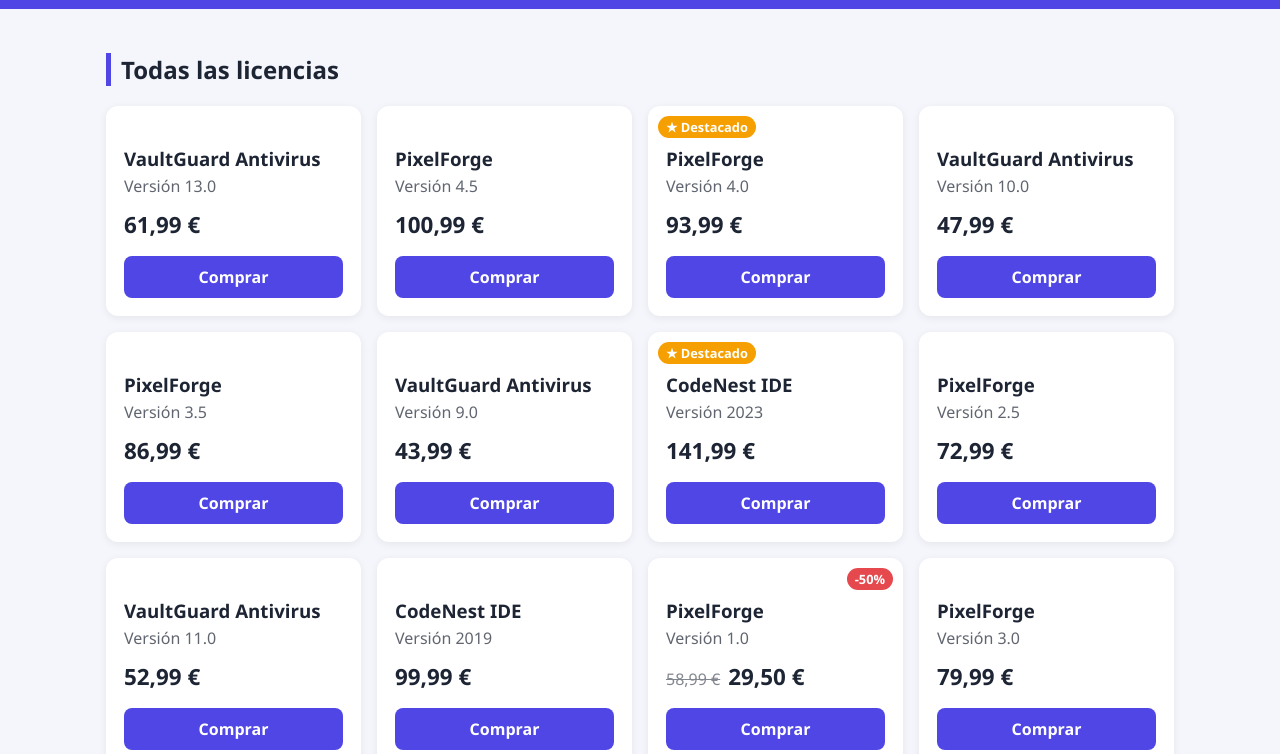
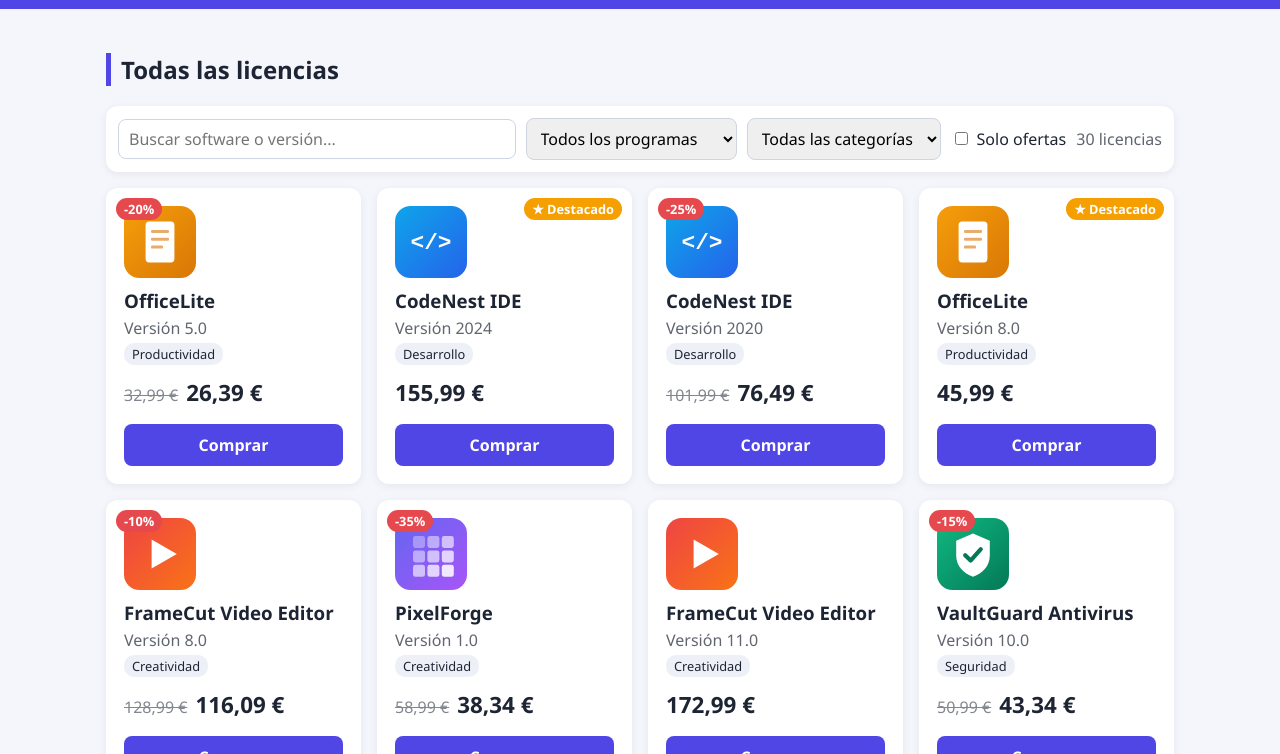
Before and after one commit to Culodesiri/License-Shop, a plain HTML site: page index.html in a window 1280 px wide. Shown: the part 46-800 px from the top of the page. Drawn offline with Linux system fonts and the light colour scheme.

Commit message:
DFipebuovh

```diff
--- a/data/licenses.json
+++ b/data/licenses.json
@@ -4,179 +4,329 @@
     "software": "PixelForge",
     "version": "1.0",
     "price": 58.99,
-    "key": "676N-M8MG-6VKF-C36L",
+    "key": "L44U-8P8M-RAAZ-5EKQ",
     "featured": false,
-    "discount": 50
+    "discount": 35,
+    "category": "Creatividad",
+    "image": "images/pixelforge.svg"
   },
   {
     "id": 2,
     "software": "PixelForge",
     "version": "2.0",
-    "price": 65.99,
-    "key": "AEDC-NRB7-W6NQ-U9AF",
+    "price": 67.99,
+    "key": "C546-CX9H-ZBKF-HB7L",
     "featured": false,
-    "discount": 0
+    "discount": 30,
+    "category": "Creatividad",
+    "image": "images/pixelforge.svg"
   },
   {
     "id": 3,
     "software": "PixelForge",
     "version": "2.5",
-    "price": 72.99,
-    "key": "7T4F-SWQU-BEG3-GU2E",
+    "price": 76.99,
+    "key": "X39K-MC8R-ENPE-H82N",
     "featured": false,
-    "discount": 0
+    "discount": 15,
+    "category": "Creatividad",
+    "image": "images/pixelforge.svg"
   },
   {
     "id": 4,
     "software": "PixelForge",
     "version": "3.0",
-    "price": 79.99,
-    "key": "BAPP-D823-4ENT-XFVX",
+    "price": 85.99,
+    "key": "K4UZ-62W9-2TBF-L9A9",
     "featured": false,
-    "discount": 0
+    "discount": 0,
+    "category": "Creatividad",
+    "image": "images/pixelforge.svg"
   },
   {
     "id": 5,
     "software": "PixelForge",
     "version": "3.5",
-    "price": 86.99,
-    "key": "A4HJ-RGAD-79MN-6NJ4",
+    "price": 93.99,
+    "key": "QWHM-LYXY-VRGL-EM5Z",
     "featured": false,
-    "discount": 0
+    "discount": 0,
+    "category": "Creatividad",
+    "image": "images/pixelforge.svg"
   },
   {
     "id": 6,
     "software": "PixelForge",
     "version": "4.0",
-    "price": 93.99,
-    "key": "2H34-PATV-BPM3-GCKP",
+    "price": 102.99,
+    "key": "CR4L-AY92-RRLE-648D",
     "featured": true,
-    "discount": 0
+    "discount": 0,
+    "category": "Creatividad",
+    "image": "images/pixelforge.svg"
   },
   {
     "id": 7,
-    "software": "PixelForge",
-    "version": "4.5",
-    "price": 100.99,
-    "key": "6SAX-U2EE-FPRA-ZZ7J",
+    "software": "FrameCut Video Editor",
+    "version": "6.0",
+    "price": 98.99,
+    "key": "DSUC-4RL3-EXKK-8DSJ",
     "featured": false,
-    "discount": 0
+    "discount": 50,
+    "category": "Creatividad",
+    "image": "images/framecut.svg"
   },
   {
     "id": 8,
-    "software": "CodeNest IDE",
-    "version": "2018",
-    "price": 88.99,
-    "key": "8J2M-KVQR-NLN2-8F4D",
+    "software": "FrameCut Video Editor",
+    "version": "7.0",
+    "price": 113.99,
+    "key": "8BPZ-KZ59-8VJT-JA2J",
     "featured": false,
-    "discount": 40
+    "discount": 30,
+    "category": "Creatividad",
+    "image": "images/framecut.svg"
   },
   {
     "id": 9,
-    "software": "CodeNest IDE",
-    "version": "2019",
-    "price": 99.99,
-    "key": "GGCS-R3S4-9UME-JQ8E",
+    "software": "FrameCut Video Editor",
+    "version": "8.0",
+    "price": 128.99,
+    "key": "BSWR-4S3J-JKG3-GMB6",
     "featured": false,
-    "discount": 0
+    "discount": 10,
+    "category": "Creatividad",
+    "image": "images/framecut.svg"
   },
   {
     "id": 10,
-    "software": "CodeNest IDE",
-    "version": "2020",
-    "price": 109.99,
-    "key": "TPPB-ET46-RDCM-UZJF",
+    "software": "FrameCut Video Editor",
+    "version": "9.0",
+    "price": 143.99,
+    "key": "EHUJ-VW39-QLMM-2NCD",
     "featured": false,
-    "discount": 0
+    "discount": 0,
+    "category": "Creatividad",
+    "image": "images/framecut.svg"
   },
   {
     "id": 11,
-    "software": "CodeNest IDE",
-    "version": "2021",
-    "price": 120.99,
-    "key": "ZJ6X-JCB8-YVCB-E8EV",
-    "featured": false,
-    "discount": 0
+    "software": "FrameCut Video Editor",
+    "version": "10.0",
+    "price": 157.99,
+    "key": "27E3-MQSW-CR2K-VU9G",
+    "featured": true,
+    "discount": 0,
+    "category": "Creatividad",
+    "image": "images/framecut.svg"
   },
   {
     "id": 12,
-    "software": "CodeNest IDE",
-    "version": "2022",
-    "price": 131.99,
-    "key": "WJEE-6ZCJ-XYF8-E4B9",
+    "software": "FrameCut Video Editor",
+    "version": "11.0",
+    "price": 172.99,
+    "key": "WVUN-EWNY-EW4G-EE6B",
     "featured": false,
-    "discount": 0
+    "discount": 0,
+    "category": "Creatividad",
+    "image": "images/framecut.svg"
   },
   {
     "id": 13,
     "software": "CodeNest IDE",
-    "version": "2023",
-    "price": 141.99,
-    "key": "A22A-EFFH-S4X2-767F",
-    "featured": true,
-    "discount": 0
+    "version": "2019",
+    "price": 88.99,
+    "key": "823E-QBD5-CRT3-57R3",
+    "featured": false,
+    "discount": 40,
+    "category": "Desarrollo",
+    "image": "images/codenest.svg"
   },
   {
     "id": 14,
     "software": "CodeNest IDE",
-    "version": "2024",
-    "price": 152.99,
-    "key": "BVF8-BQH9-9SAZ-VKNL",
+    "version": "2020",
+    "price": 101.99,
+    "key": "W9QF-C8M9-ZP6S-R892",
     "featured": false,
-    "discount": 0
+    "discount": 25,
+    "category": "Desarrollo",
+    "image": "images/codenest.svg"
   },
   {
     "id": 15,
-    "software": "VaultGuard Antivirus",
-    "version": "8.0",
-    "price": 38.99,
-    "key": "X69R-W3SN-5NP2-QWPJ",
+    "software": "CodeNest IDE",
+    "version": "2021",
+    "price": 115.99,
+    "key": "2ALW-NV3K-FMFV-27GL",
     "featured": false,
-    "discount": 30
+    "discount": 15,
+    "category": "Desarrollo",
+    "image": "images/codenest.svg"
   },
   {
     "id": 16,
-    "software": "VaultGuard Antivirus",
-    "version": "9.0",
-    "price": 43.99,
-    "key": "J9YC-ETLH-68TP-429W",
+    "software": "CodeNest IDE",
+    "version": "2022",
+    "price": 128.99,
+    "key": "PXZN-SFBW-SKNR-T2L3",
     "featured": false,
-    "discount": 0
+    "discount": 10,
+    "category": "Desarrollo",
+    "image": "images/codenest.svg"
   },
   {
     "id": 17,
-    "software": "VaultGuard Antivirus",
-    "version": "10.0",
-    "price": 47.99,
-    "key": "6WEC-TCTY-VBJ3-7NBT",
+    "software": "CodeNest IDE",
+    "version": "2023",
+    "price": 141.99,
+    "key": "357T-M2TG-NPCY-ZBEC",
     "featured": false,
-    "discount": 0
+    "discount": 0,
+    "category": "Desarrollo",
+    "image": "images/codenest.svg"
   },
   {
     "id": 18,
-    "software": "VaultGuard Antivirus",
-    "version": "11.0",
-    "price": 52.99,
-    "key": "RKDH-6GZE-NN8S-MA8C",
-    "featured": false,
-    "discount": 0
+    "software": "CodeNest IDE",
+    "version": "2024",
+    "price": 155.99,
+    "key": "66RA-KGVN-7ZAZ-LJ5D",
+    "featured": true,
+    "discount": 0,
+    "category": "Desarrollo",
+    "image": "images/codenest.svg"
   },
   {
     "id": 19,
     "software": "VaultGuard Antivirus",
-    "version": "12.0",
-    "price": 57.99,
-    "key": "MQTY-L3QF-42J6-7NA2",
-    "featured": true,
-    "discount": 0
+    "version": "8.0",
+    "price": 38.99,
+    "key": "N43R-Q7BE-F5NK-D998",
+    "featured": false,
+    "discount": 50,
+    "category": "Seguridad",
+    "image": "images/vaultguard.svg"
   },
   {
     "id": 20,
     "software": "VaultGuard Antivirus",
+    "version": "9.0",
+    "price": 44.99,
+    "key": "XKTK-YUVA-EEMG-NZTY",
+    "featured": false,
+    "discount": 20,
+    "category": "Seguridad",
+    "image": "images/vaultguard.svg"
+  },
+  {
+    "id": 21,
+    "software": "VaultGuard Antivirus",
+    "version": "10.0",
+    "price": 50.99,
+    "key": "LC9T-3LCG-QYS4-NN5F",
+    "featured": false,
+    "discount": 15,
+    "category": "Seguridad",
+    "image": "images/vaultguard.svg"
+  },
+  {
+    "id": 22,
+    "software": "VaultGuard Antivirus",
+    "version": "11.0",
+    "price": 56.99,
+    "key": "QPCY-MBZ9-8L6B-TDPH",
+    "featured": false,
+    "discount": 10,
+    "category": "Seguridad",
+    "image": "images/vaultguard.svg"
+  },
+  {
+    "id": 23,
+    "software": "VaultGuard Antivirus",
+    "version": "12.0",
+    "price": 61.99,
+    "key": "2P7Z-AYMS-B2LM-4PQU",
+    "featured": false,
+    "discount": 0,
+    "category": "Seguridad",
+    "image": "images/vaultguard.svg"
+  },
+  {
+    "id": 24,
+    "software": "VaultGuard Antivirus",
     "version": "13.0",
-    "price": 61.99,
-    "key": "X7WP-GHPR-2FVW-SBYF",
+    "price": 67.99,
+    "key": "ZFR3-MYZJ-B5BP-GPZU",
+    "featured": true,
+    "discount": 0,
+    "category": "Seguridad",
+    "image": "images/vaultguard.svg"
+  },
+  {
+    "id": 25,
+    "software": "OfficeLite",
+    "version": "4.0",
+    "price": 28.99,
+    "key": "LR57-9NPS-M52Q-98SC",
     "featured": false,
-    "discount": 0
+    "discount": 50,
+    "category": "Productividad",
+    "image": "images/officelite.svg"
+  },
+  {
+    "id": 26,
+    "software": "OfficeLite",
+    "version": "5.0",
+    "price": 32.99,
+    "key": "7PCX-6VJQ-L2K3-CAU7",
+    "featured": false,
+    "discount": 20,
+    "category": "Productividad",
+    "image": "images/officelite.svg"
+  },
+  {
+    "id": 27,
+    "software": "OfficeLite",
+    "version": "6.0",
+    "price": 37.99,
+    "key": "9Q8D-BZJ9-X7Y2-6ESG",
+    "featured": false,
+    "discount": 15,
+    "category": "Productividad",
+    "image": "images/officelite.svg"
+  },
+  {
+    "id": 28,
+    "software": "OfficeLite",
+    "version": "7.0",
+    "price": 41.99,
+    "key": "S7HN-XEVR-JKSG-UPPJ",
+    "featured": false,
+    "discount": 10,
+    "category": "Productividad",
+    "image": "images/officelite.svg"
+  },
+  {
+    "id": 29,
+    "software": "OfficeLite",
+    "version": "8.0",
+    "price": 45.99,
+    "key": "9PCX-ZANK-UDS4-DHBQ",
+    "featured": true,
+    "discount": 0,
+    "category": "Productividad",
+    "image": "images/officelite.svg"
+  },
+  {
+    "id": 30,
+    "software": "OfficeLite",
+    "version": "9.0",
+    "price": 50.99,
+    "key": "9Z5B-ZKY3-67Q6-QB7Q",
+    "featured": false,
+    "discount": 0,
+    "category": "Productividad",
+    "image": "images/officelite.svg"
   }
 ]
--- a/scripts/app.js
+++ b/scripts/app.js
@@ -6,12 +6,14 @@ class App {
   constructor() {
     this.main = document.getElementById('main');
     this.navigation = document.getElementById('navigation');
+    this.licenses = [];
     this.controller = null;
   }
 
   async Initialize() {
     try {
-      this.controller = new LicenseController(await this.LoadLicenses());
+      this.licenses = await this.LoadLicenses();
+      this.controller = new LicenseController(this.licenses);
       this.RenderSections();
     } catch (error) {
       console.error(error);
@@ -23,17 +25,18 @@ class App {
     const response = await fetch('data/licenses.json');
     const data = await response.json();
     return data.map((item) => new License(
-      item.id, item.software, item.version, item.price, item.key, item.featured, item.discount
+      item.id, item.software, item.version, item.price, item.key,
+      item.featured, item.discount, item.category, item.image
     ));
   }
 
   // The order of this list is the order of the sections on the page.
   RenderSections() {
     const sections = [
-      { id: 'all', title: 'Todas las licencias', render: (parent) => this.controller.RenderAll(20, parent) },
+      { id: 'all', title: 'Todas las licencias', render: (parent) => this.RenderAllWithFilters(parent) },
       { id: 'offers', title: 'Ofertas', render: (parent) => this.controller.RenderOffers(3, parent) },
       { id: 'featured', title: 'Destacados', render: (parent) => this.controller.RenderFeatured(3, parent) },
-      { id: 'latest', title: 'Últimas versiones', render: (parent) => this.controller.RenderLatest(1, parent) }
+      { id: 'latest', title: 'Últimas versiones', render: (parent) => this.controller.RenderLatest(3, parent) }
     ];
     sections.forEach((section) => this.RenderSection(section));
   }
@@ -50,6 +53,44 @@ class App {
     link.textContent = title;
     this.navigation.appendChild(link);
   }
+
+  RenderAllWithFilters(grid) {
+    const filters = { search: '', software: '', category: '', onlyOffers: false };
+    const bar = this.CreateFilterBar(filters, () => Refresh());
+    const counter = bar.querySelector('.result-count');
+    grid.before(bar);
+
+    const Refresh = () => {
+      grid.innerHTML = '';
+      const total = this.controller.RenderAll(this.licenses.length, grid, filters);
+      counter.textContent = `${total} licencias`;
+      if (total === 0) grid.innerHTML = '<p class="empty">No hay licencias con esos filtros.</p>';
+    };
+    Refresh();
+  }
+
+  CreateFilterBar(filters, onChange) {
+    const bar = document.createElement('div');
+    bar.className = 'filters';
+    bar.innerHTML = `
+      <input type="search" name="search" placeholder="Buscar software o versión...">
+      <select name="software"><option value="">Todos los programas</option>${this.BuildOptions('software')}</select>
+      <select name="category"><option value="">Todas las categorías</option>${this.BuildOptions('category')}</select>
+      <label><input type="checkbox" name="onlyOffers"> Solo ofertas</label>
+      <span class="result-count"></span>`;
+    bar.addEventListener('input', (event) => {
+      const { name, type, checked, value } = event.target;
+      filters[name] = type === 'checkbox' ? checked : value;
+      onChange();
+    });
+    return bar;
+  }
+
+  BuildOptions(property) {
+    return this.controller.GetUniqueValues(property)
+      .map((value) => `<option value="${value}">${value}</option>`)
+      .join('');
+  }
 }
 
 new App().Initialize();
--- a/scripts/controllers/licenseController.js
+++ b/scripts/controllers/licenseController.js
@@ -2,6 +2,8 @@
 export class LicenseController {
   constructor(licenses) {
     this.licenses = licenses;
+    // Random order is decided once, so filtering does not reshuffle the cards.
+    this.randomOrder = this.Shuffle(licenses);
   }
 
   RenderFeatured(count, parent) {
@@ -24,12 +26,28 @@ export class LicenseController {
     }
   }
 
-  RenderAll(count, parent) {
-    this.RenderList(this.Shuffle(this.licenses).slice(0, count), parent);
+  // Renders up to `count` licenses in random order and returns how many matched the filters.
+  RenderAll(count, parent, filters = {}) {
+    const matches = this.Filter(this.randomOrder, filters);
+    this.RenderList(matches.slice(0, count), parent);
+    return matches.length;
   }
 
   RenderList(licenses, parent) {
     licenses.forEach((license) => license.Render(parent));
+  }
+
+  Filter(licenses, { search = '', software = '', category = '', onlyOffers = false } = {}) {
+    const text = search.trim().toLowerCase();
+    return licenses.filter((license) =>
+      (!text || `${license.software} ${license.version}`.toLowerCase().includes(text))
+      && (!software || license.software === software)
+      && (!category || license.category === category)
+      && (!onlyOffers || license.hasDiscount));
+  }
+
+  GetUniqueValues(property) {
+    return [...new Set(this.licenses.map((license) => license[property]))];
   }
 
   GroupBySoftware() {
--- a/scripts/types/license.js
+++ b/scripts/types/license.js
@@ -2,7 +2,7 @@ const currencyFormatter = new Intl.NumberFormat('es-ES', { style: 'currency', cu
 
 // A software license that can be displayed as a card and bought.
 export class License {
-  constructor(id, software, version, price, key, featured, discount) {
+  constructor(id, software, version, price, key, featured, discount, category = '', image = '') {
     this.id = id;
     this.software = software;
     this.version = version;
@@ -10,6 +10,8 @@ export class License {
     this.key = key;
     this.featured = featured;
     this.discount = discount;
+    this.category = category;
+    this.image = image;
   }
 
   get hasDiscount() { return this.discount > 0; }
@@ -21,8 +23,10 @@ export class License {
     card.innerHTML = `
       ${this.featured ? '<span class="badge featured">★ Destacado</span>' : ''}
       ${this.hasDiscount ? `<span class="badge discount">-${this.discount}%</span>` : ''}
+      <img class="card-image" src="${this.image}" alt="Icono de ${this.software}" loading="lazy">
       <h3>${this.software}</h3>
       <p class="version">Versión ${this.version}</p>
+      <span class="category">${this.category}</span>
       <p class="prices">
         ${this.hasDiscount ? `<s>${currencyFormatter.format(this.price)}</s>` : ''}
         <strong>${currencyFormatter.format(this.finalPrice)}</strong>
--- /dev/null
+++ b/style.css
@@ -0,0 +1,64 @@
+/* ===== Variables ===== */
+:root {
+  --bg: #f4f6fb;
+  --card: #fff;
+  --text: #1d2433;
+  --accent: #4f46e5;
+  --accent-dark: #4338ca;
+  --sale: #e5484d;
+  --star: #f59f00;
+  --radius: 12px;
+}
+
+/* ===== Base ===== */
+* { box-sizing: border-box; }
+html { scroll-behavior: smooth; scroll-padding-top: 70px; }
+body { margin: 0; background: var(--bg); color: var(--text); font-family: 'Segoe UI', system-ui, sans-serif; }
+button { font: inherit; cursor: pointer; border: 0; border-radius: 8px; padding: 10px 14px; font-weight: 700; }
+
+/* ===== Layout ===== */
+header { position: sticky; top: 0; z-index: 10; display: flex; flex-wrap: wrap; align-items: center; justify-content: space-between; gap: 12px; padding: 12px 24px; background: var(--accent); color: #fff; }
+header h1 { margin: 0; font-size: 1.4rem; }
+nav { display: flex; flex-wrap: wrap; gap: 16px; }
+nav a { color: #fff; text-decoration: none; font-weight: 600; opacity: .9; }
+nav a:hover { opacity: 1; text-decoration: underline; }
+main { max-width: 1100px; margin: 0 auto; padding: 24px 16px; }
+section { margin-bottom: 40px; }
+section h2 { border-left: 5px solid var(--accent); padding-left: 10px; }
+footer { padding: 24px; text-align: center; opacity: .6; }
+.grid { display: grid; grid-template-columns: repeat(auto-fill, minmax(230px, 1fr)); gap: 16px; }
+
+/* ===== Filters ===== */
+.filters { display: flex; flex-wrap: wrap; align-items: center; gap: 10px; margin-bottom: 16px; padding: 12px; background: var(--card); border-radius: var(--radius); box-shadow: 0 2px 8px #0001; }
+.filters input[type="search"] { flex: 1 1 200px; }
+.filters input[type="search"], .filters select { padding: 8px 10px; border: 1px solid #cfd4e2; border-radius: 8px; font: inherit; }
+.filters label { display: flex; align-items: center; gap: 6px; }
+.result-count { margin-left: auto; opacity: .7; }
+.empty { grid-column: 1 / -1; text-align: center; opacity: .7; }
+
+/* ===== Cards ===== */
+.card { position: relative; display: flex; flex-direction: column; gap: 4px; padding: 18px; background: var(--card); border-radius: var(--radius); box-shadow: 0 2px 8px #0001; transition: transform .2s, box-shadow .2s; }
+.card:hover { transform: translateY(-4px); box-shadow: 0 8px 18px #0002; }
+.card-image { width: 72px; height: 72px; margin-bottom: 6px; }
+.card h3 { margin: 0; }
+.version { margin: 0; opacity: .7; }
+.category { align-self: flex-start; padding: 2px 8px; border-radius: 10px; background: #eef0f7; font-size: .8rem; }
+.prices { display: flex; align-items: baseline; gap: 8px; margin: 8px 0 12px; }
+.prices s { opacity: .55; }
+.prices strong { font-size: 1.4rem; }
+.badge { position: absolute; top: 10px; padding: 2px 8px; border-radius: 12px; font-size: .8rem; font-weight: 700; color: #fff; }
+.badge.featured { right: 10px; background: var(--star); }
+.badge.discount { left: 10px; background: var(--sale); }
+.buy-button { margin-top: auto; background: var(--accent); color: #fff; }
+.buy-button:hover { background: var(--accent-dark); }
+
+/* ===== Key dialog ===== */
+.key-dialog { border: 0; border-radius: 14px; padding: 24px; text-align: center; box-shadow: 0 10px 40px #0005; }
+.key-dialog::backdrop { background: #0008; }
+.key-dialog code { display: block; margin: 14px 0; padding: 12px; background: #eef0f7; border-radius: 8px; font-size: 1.3rem; letter-spacing: 2px; }
+.dialog-actions { display: flex; gap: 8px; justify-content: center; }
+.copy-button { background: var(--accent); color: #fff; }
+.close-button { background: #e3e6ef; }
+
+/* ===== States ===== */
+.error { color: var(--sale); font-weight: 700; }
```
Also changed, not shown: index.html (+1 -1 lines), images/codenest.svg (added), images/framecut.svg (added), images/officelite.svg (added), images/pixelforge.svg (added), images/vaultguard.svg (added), 1 other file.
